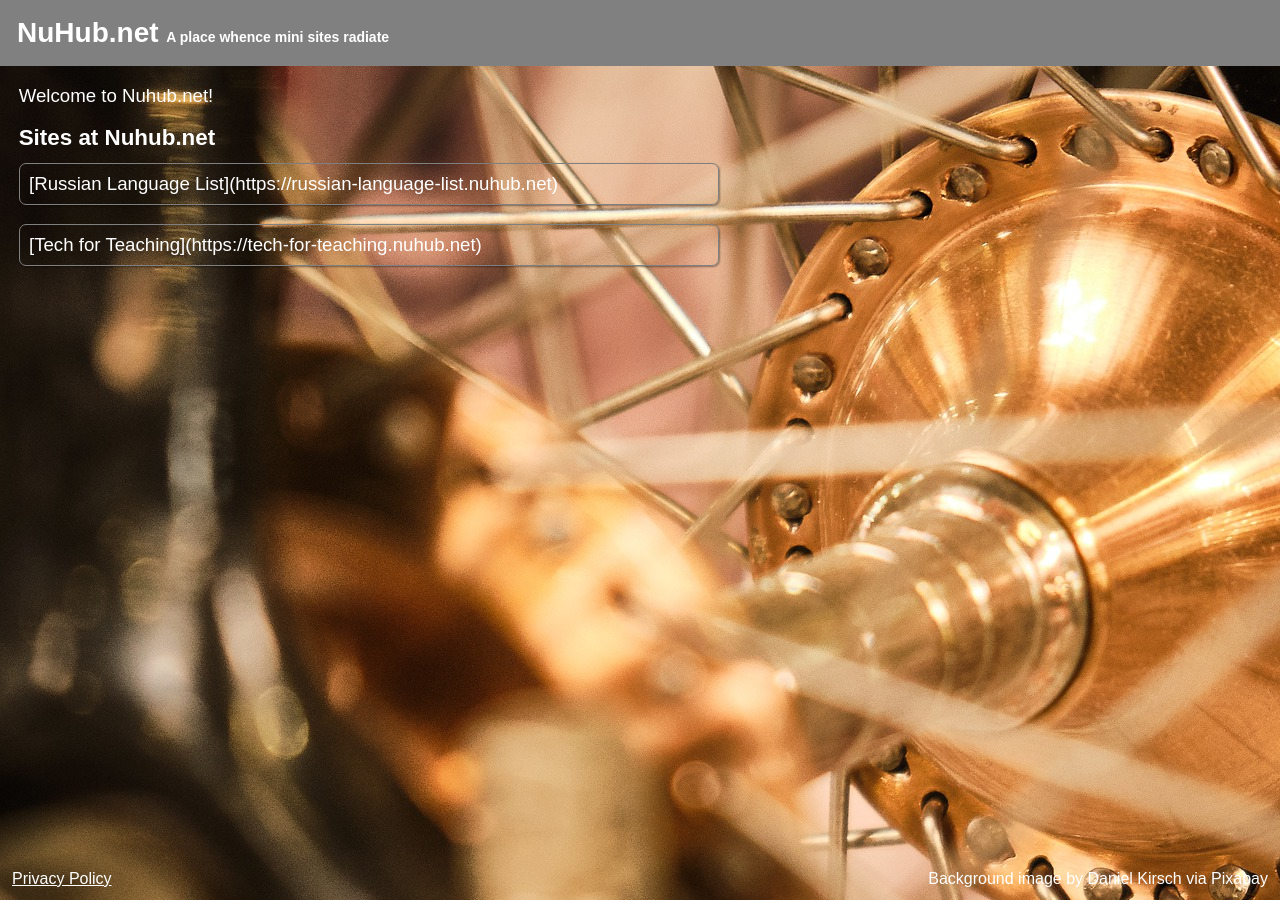
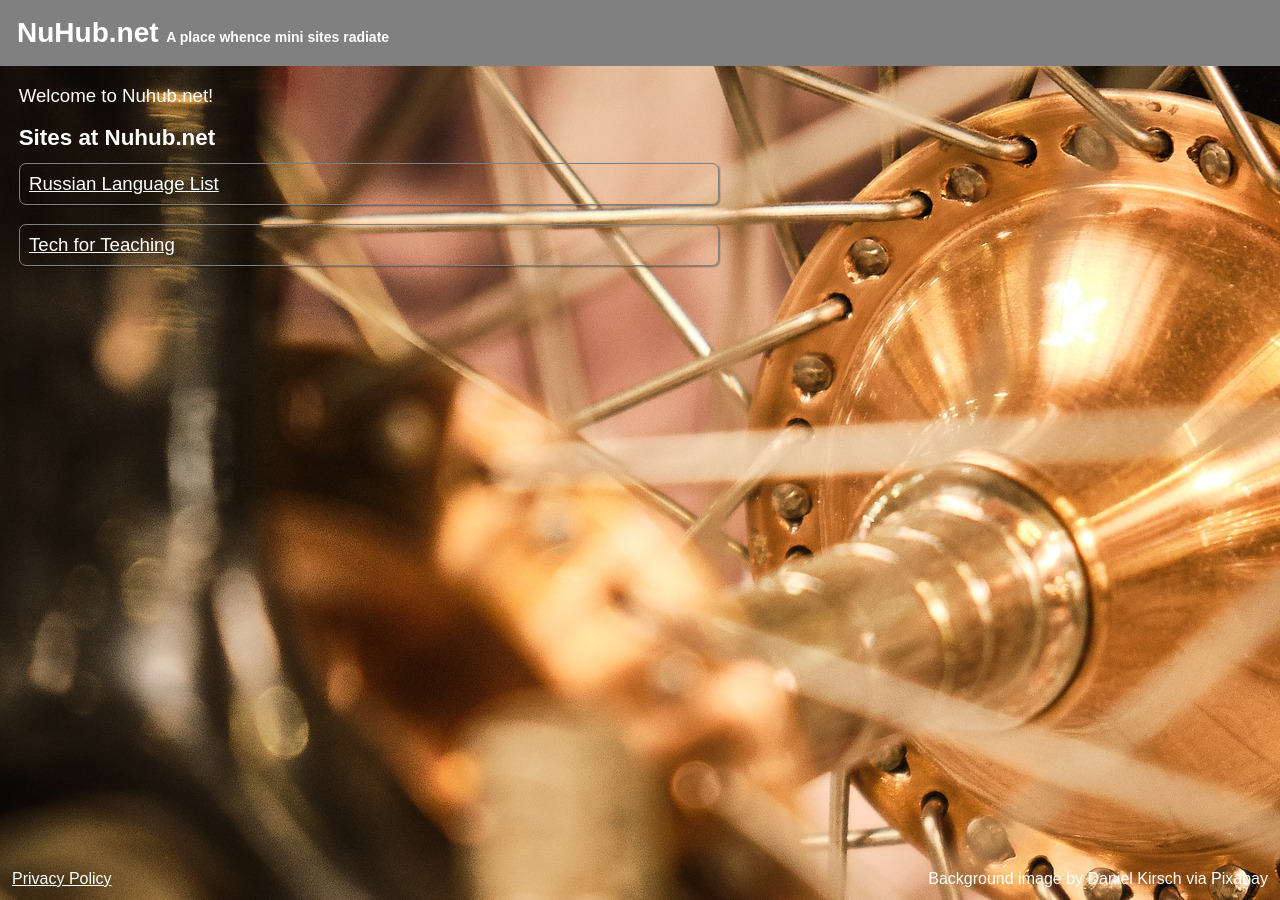
Before and after one commit to david672orford/david672github.io, a Jekyll site: the page built from index.md, in a window 1280 px wide. Built offline with Jekyll 4.4.1, drawn with Linux system fonts in a browser that asks for light colours; our own code applies the rules of GitHub Pages for plain Markdown files; part of the change alters nothing that is shown.

Commit message:
Update index.md

```diff
--- a/index.md
+++ b/index.md
@@ -3,10 +3,12 @@ Welcome to Nuhub.net!
 ## Sites at Nuhub.net
 
 <ul class="tiles">
-  <li>[Russian Language List](https://russian-language-list.nuhub.net)
-  <br>
-  </li>
-  <li>[Tech for Teaching](https://tech-for-teaching.nuhub.net)
-  <br>
-  </li>
+  <li><a href="https://russian-language-list.nuhub.net">
+    Russian Language List</a>
+    <br>
+    </li>
+  <li><a href="https://tech-for-teaching.nuhub.net">
+    Tech for Teaching</a>
+    <br>
+    </li>
 </ul>
```
